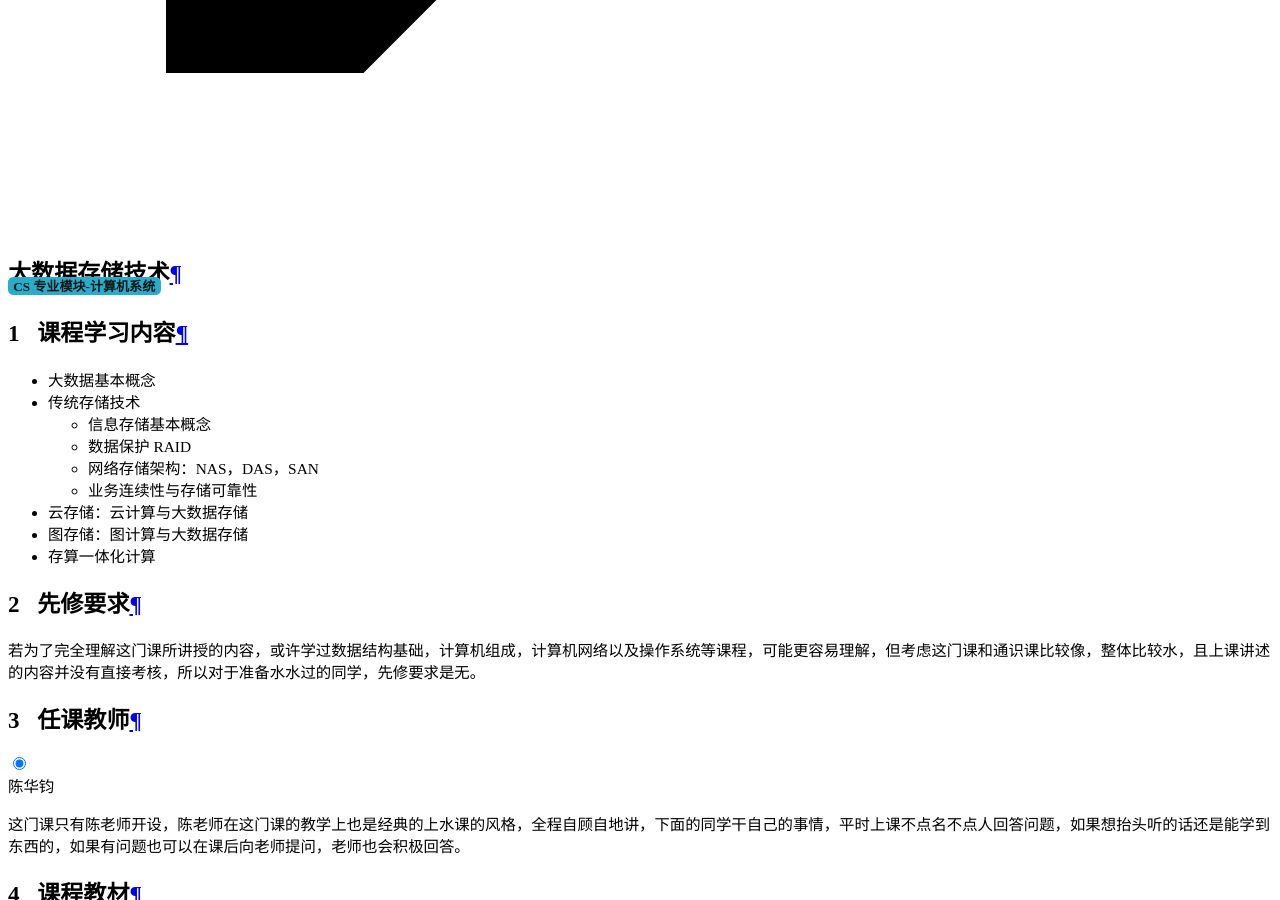
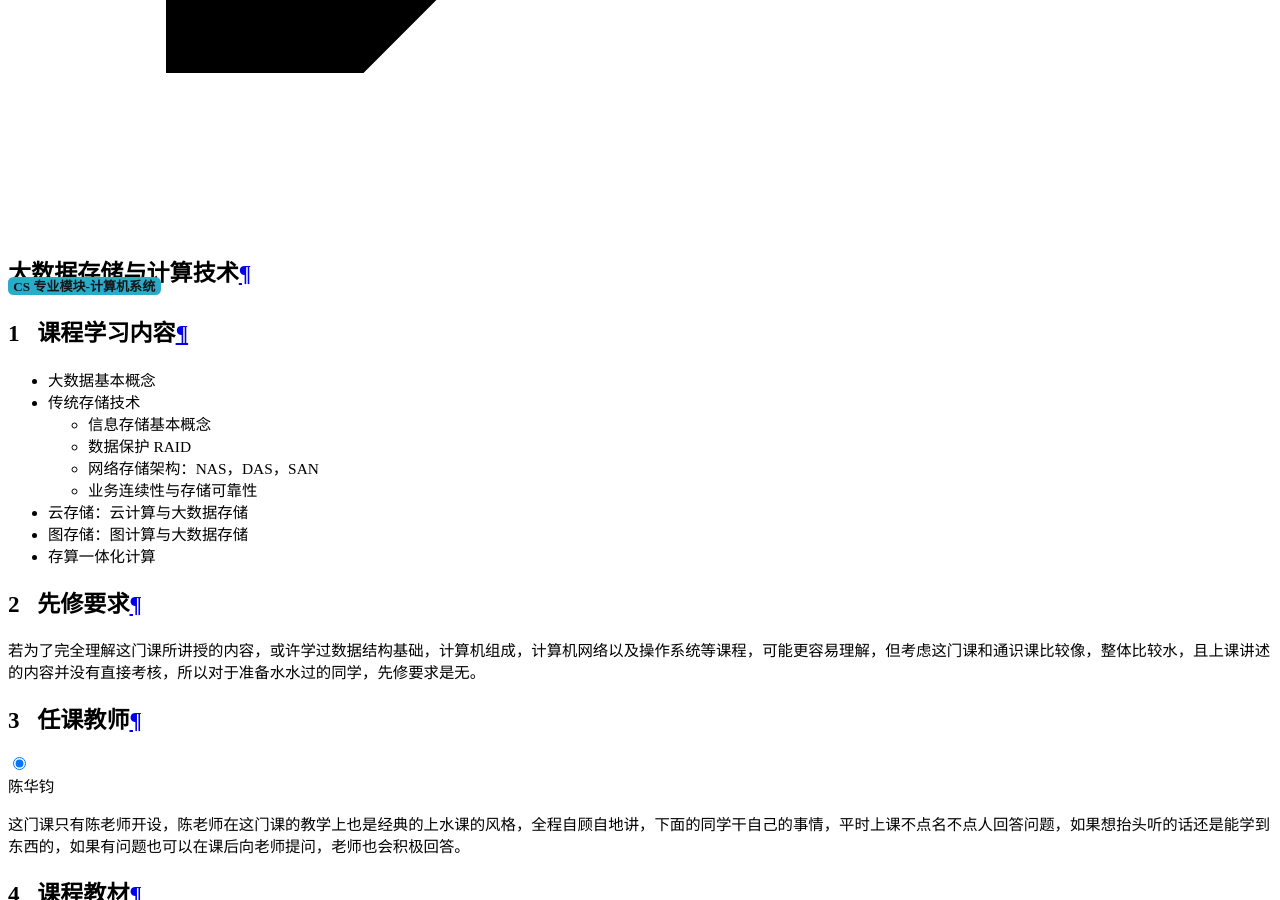
Before and after one commit to ZJU-Turing/TuringCourses, an MkDocs documentation site: the page built from docs/major_module/big_data_storage/index.md, in a window 1280 px wide and 900 px high, scrolled down 17855 px. Built offline with MkDocs 1.6.1 and Material for MkDocs 9.7.7, drawn with Linux system fonts in a browser that asks for light colours; comment, search, counter and statistics services are not loaded.

Commit message:
docs: 更正大数据存储与计算技术课程名

```diff
--- a/docs/major_module/big_data_storage/index.md
+++ b/docs/major_module/big_data_storage/index.md
@@ -1,4 +1,4 @@
-# 大数据存储技术
+# 大数据存储与计算技术
 <div class="badges">
 <span class="badge cs-badge">CS 专业模块-计算机系统</span>
 </div>
```
